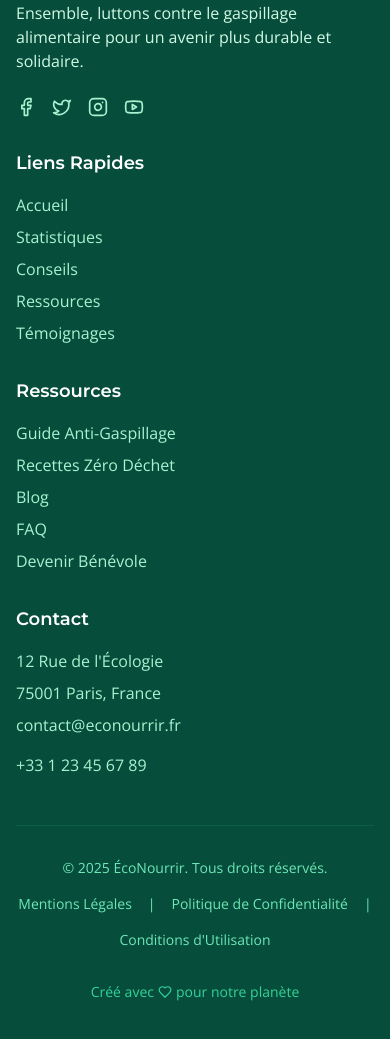
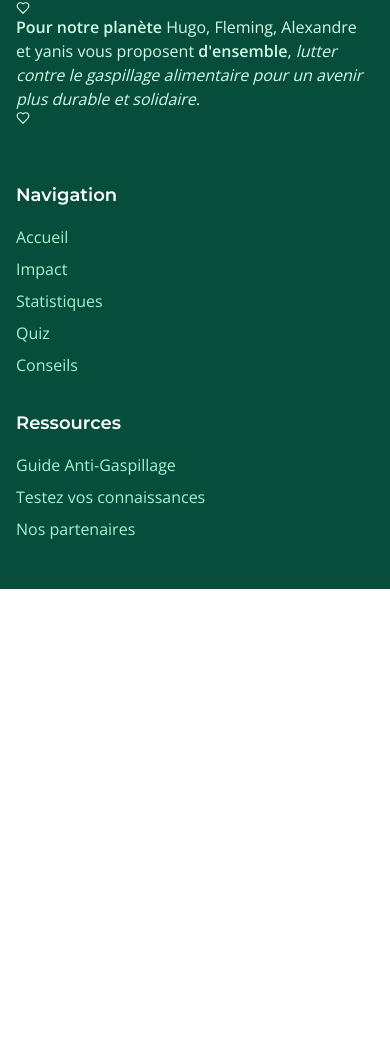
Before and after one commit to Oursel06/hackatonynov, a React (Vite) app: page / in a window 390 px wide. Shown: the part 7515-8554 px from the top of the page. After the commit the page ends 8104 px from the top, so only its background shows below. Built offline with nearby package versions, Linux system fonts and the light colour scheme.

Commit message:
footer and CI

```diff
--- a/src/components/Categories.tsx
+++ b/src/components/Categories.tsx
@@ -143,7 +143,7 @@ const Categories: React.FC = () => {
 	};
 
 	return (
-		<section className="py-32 bg-emerald-100 rounded-lg shadow-lg overflow-x-hidden [perspective:1000px]">
+		<section id="impact" className="py-32 bg-emerald-100 overflow-x-hidden [perspective:1000px]">
 			<div className="container mx-auto px-4">
 				<motion.div
 					initial={{ opacity: 0, y: 50 }}
--- a/src/components/Footer.tsx
+++ b/src/components/Footer.tsx
@@ -5,77 +5,42 @@ const Footer: React.FC = () => {
   return (
     <footer className="bg-emerald-900 text-white">
       <div className="container mx-auto px-4 py-12">
-        <div className="grid grid-cols-1 md:grid-cols-2 lg:grid-cols-4 gap-8">
-          <div>
+        <div className="grid grid-cols-1 md:grid-cols-2 lg:grid-cols-3 gap-8">
+            <div className="flex items-center">
             <p className="text-emerald-100 mb-6">
-              Ensemble, luttons contre le gaspillage alimentaire pour un avenir plus durable et solidaire.
+            <Heart size={14} /> <strong>Pour notre planète </strong>
+              Hugo, Fleming, Alexandre et yanis vous proposent <b>d'ensemble</b>, <i>lutter contre le gaspillage alimentaire pour un avenir plus durable et solidaire.</i>
+              <Heart size={14} />
             </p>
-            <div className="flex space-x-4">
-              <a href="#" className="text-emerald-200 hover:text-white transition-colors">
-                <Facebook size={20} />
-              </a>
-              <a href="#" className="text-emerald-200 hover:text-white transition-colors">
-                <Twitter size={20} />
-              </a>
-              <a href="#" className="text-emerald-200 hover:text-white transition-colors">
-                <Instagram size={20} />
-              </a>
-              <a href="#" className="text-emerald-200 hover:text-white transition-colors">
-                <Youtube size={20} />
-              </a>
             </div>
-          </div>
 
           <div>
-            <h3 className="text-lg font-semibold mb-4">Liens Rapides</h3>
+            <h3 className="text-lg font-semibold mb-4">Navigation</h3>
             <ul className="space-y-2">
               <li><a href="#accueil" className="text-emerald-200 hover:text-white transition-colors">Accueil</a></li>
+              <li><a href="#impact" className="text-emerald-200 hover:text-white transition-colors">Impact</a></li>
               <li><a href="#statistiques" className="text-emerald-200 hover:text-white transition-colors">Statistiques</a></li>
+              <li><a href="#quiz" className="text-emerald-200 hover:text-white transition-colors">Quiz</a></li>
               <li><a href="#conseils" className="text-emerald-200 hover:text-white transition-colors">Conseils</a></li>
-              <li><a href="#ressources" className="text-emerald-200 hover:text-white transition-colors">Ressources</a></li>
-              <li><a href="#témoignages" className="text-emerald-200 hover:text-white transition-colors">Témoignages</a></li>
             </ul>
           </div>
 
           <div>
             <h3 className="text-lg font-semibold mb-4">Ressources</h3>
             <ul className="space-y-2">
-              <li><a href="#" className="text-emerald-200 hover:text-white transition-colors">Guide Anti-Gaspillage</a></li>
-              <li><a href="#" className="text-emerald-200 hover:text-white transition-colors">Recettes Zéro Déchet</a></li>
-              <li><a href="#" className="text-emerald-200 hover:text-white transition-colors">Blog</a></li>
-              <li><a href="#" className="text-emerald-200 hover:text-white transition-colors">FAQ</a></li>
-              <li><a href="#" className="text-emerald-200 hover:text-white transition-colors">Devenir Bénévole</a></li>
+              <li>
+                <a
+                  href="/doc/gaspillage_alimentaire.pdf"
+                  download="guide_gaspillage_alimentaire.pdf"
+                  className="text-emerald-200 hover:text-white transition-colors"
+                >
+                  Guide Anti-Gaspillage
+                </a>
+              </li>
+              <li><a href="#quiz" className="text-emerald-200 hover:text-white transition-colors">Testez vos connaissances</a></li>
+              <li><a href="#associations" className="text-emerald-200 hover:text-white transition-colors">Nos partenaires</a></li>
             </ul>
           </div>
-
-          <div>
-            <h3 className="text-lg font-semibold mb-4">Contact</h3>
-            <address className="not-italic text-emerald-200">
-              <p className="mb-2">12 Rue de l'Écologie</p>
-              <p className="mb-2">75001 Paris, France</p>
-              <p className="mb-4">contact@econourrir.fr</p>
-              <p>+33 1 23 45 67 89</p>
-            </address>
-          </div>
-        </div>
-
-        <div className="border-t border-emerald-800 mt-12 pt-8 flex flex-col md:flex-row justify-between items-center">
-          <p className="text-emerald-300 text-sm mb-4 md:mb-0">
-            &copy; {new Date().getFullYear()} ÉcoNourrir. Tous droits réservés.
-          </p>
-          <div className="flex flex-wrap justify-center gap-4 text-sm text-emerald-300">
-            <a href="#" className="hover:text-white transition-colors">Mentions Légales</a>
-            <span>|</span>
-            <a href="#" className="hover:text-white transition-colors">Politique de Confidentialité</a>
-            <span>|</span>
-            <a href="#" className="hover:text-white transition-colors">Conditions d'Utilisation</a>
-          </div>
-        </div>
-
-        <div className="mt-8 text-center text-emerald-400 text-sm">
-          <p className="flex items-center justify-center">
-            Créé avec <Heart className="mx-1" size={14} /> pour notre planète
-          </p>
         </div>
       </div>
     </footer>
--- a/src/components/Navbar.tsx
+++ b/src/components/Navbar.tsx
@@ -27,28 +27,31 @@ const Navbar: React.FC<NavbarProps> = ({ mobileMenuOpen, toggleMobileMenu }) =>
     <header className="sticky top-0 z-50 bg-white/95 backdrop-blur-sm shadow-sm transition-all duration-300">
       <nav className="container mx-auto px-4 py-4 flex justify-between items-center">
         <div className="flex items-center">
-        </div>
+                  </div>
 
         {/* Desktop Navigation */}
         <div className="hidden md:flex space-x-8">
           <a href="#accueil" className="text-emerald-800 hover:text-emerald-600 transition-colors font-medium">Accueil</a>
+          <a href="#impact" className="text-emerald-800 hover:text-emerald-600 transition-colors font-medium">Impact</a>
           <a href="#statistiques" className="text-emerald-800 hover:text-emerald-600 transition-colors font-medium">Statistiques</a>
           <a href="#quiz" className="text-emerald-800 hover:text-emerald-600 transition-colors font-medium">Quiz</a>
           <a href="#conseils" className="text-emerald-800 hover:text-emerald-600 transition-colors font-medium">Conseils</a>
         </div>
 
         <div className="hidden md:block">
-          <button
-          onClick={handleDownload}
-          className="bg-emerald-600 hover:bg-emerald-700 text-white px-6 py-2 rounded-full font-medium transition-colors">
+          <a
+            href="#associations"
+            className="bg-emerald-600 hover:bg-emerald-700 text-white px-6 py-2 rounded-full font-medium transition-colors"
+          >
             Agir Maintenant
-          </button>
+          </a>
         </div>
 
         {/* Mobile Menu Button */}
         <button
           className="md:hidden text-emerald-800"
           onClick={toggleMobileMenu}
+          aria-label={mobileMenuOpen ? "Fermer le menu" : "Ouvrir le menu"}
         >
           {mobileMenuOpen ? <X size={24} /> : <Menu size={24} />}
         </button>
@@ -60,21 +63,25 @@ const Navbar: React.FC<NavbarProps> = ({ mobileMenuOpen, toggleMobileMenu }) =>
           <button
             className="absolute top-4 right-4 text-emerald-800"
             onClick={toggleMobileMenu}
+            aria-label="Fermer le menu"
           >
             <X size={24} />
           </button>
 
           <div className="flex flex-col space-y-6 items-center">
             <a href="#accueil" className="text-emerald-800 text-lg font-medium" onClick={toggleMobileMenu}>Accueil</a>
+            <a href="#impact" className="text-emerald-800 text-lg font-medium" onClick={toggleMobileMenu}>Impact</a>
             <a href="#statistiques" className="text-emerald-800 text-lg font-medium" onClick={toggleMobileMenu}>Statistiques</a>
             <a href="#quiz" className="text-emerald-800 text-lg font-medium" onClick={toggleMobileMenu}>Quiz</a>
             <a href="#conseils" className="text-emerald-800 text-lg font-medium" onClick={toggleMobileMenu}>Conseils</a>
 
-            <button
-            onClick={handleDownload}
-            className="mt-8 bg-emerald-600 hover:bg-emerald-700 text-white px-6 py-2 rounded-full font-medium transition-colors w-full max-w-xs">
+            <a
+              href="#associations"
+              className="mt-8 bg-emerald-600 hover:bg-emerald-700 text-white px-6 py-2 rounded-full font-medium transition-colors w-full max-w-xs text-center"
+              onClick={toggleMobileMenu}
+            >
               Agir Maintenant
-            </button>
+            </a>
           </div>
         </div>
       )}
```
Also changed, not shown: vercel.json (added).
